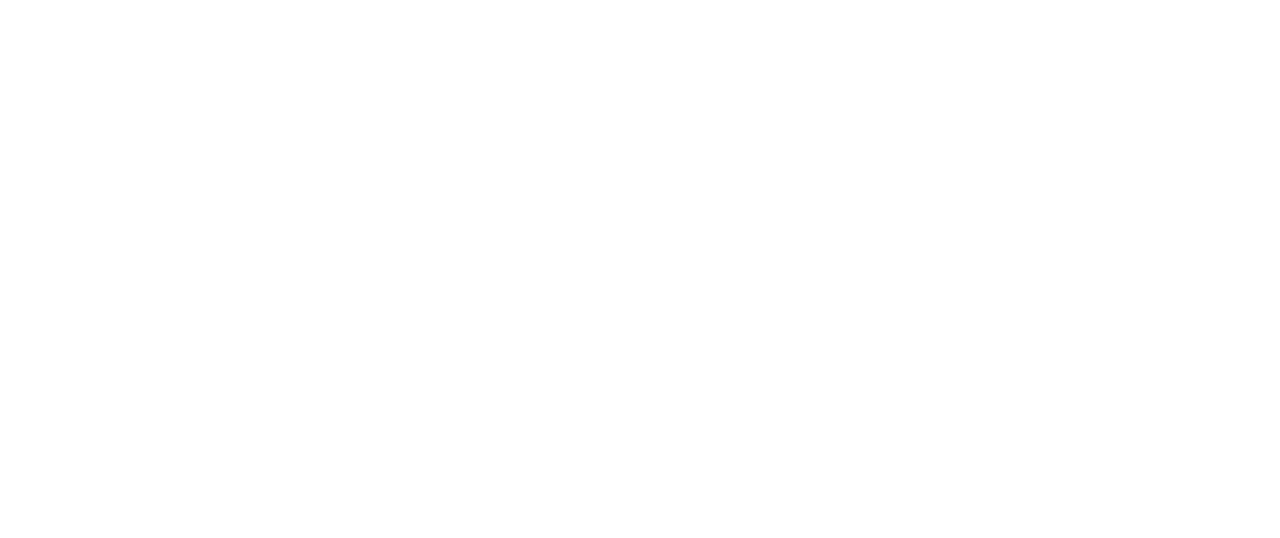
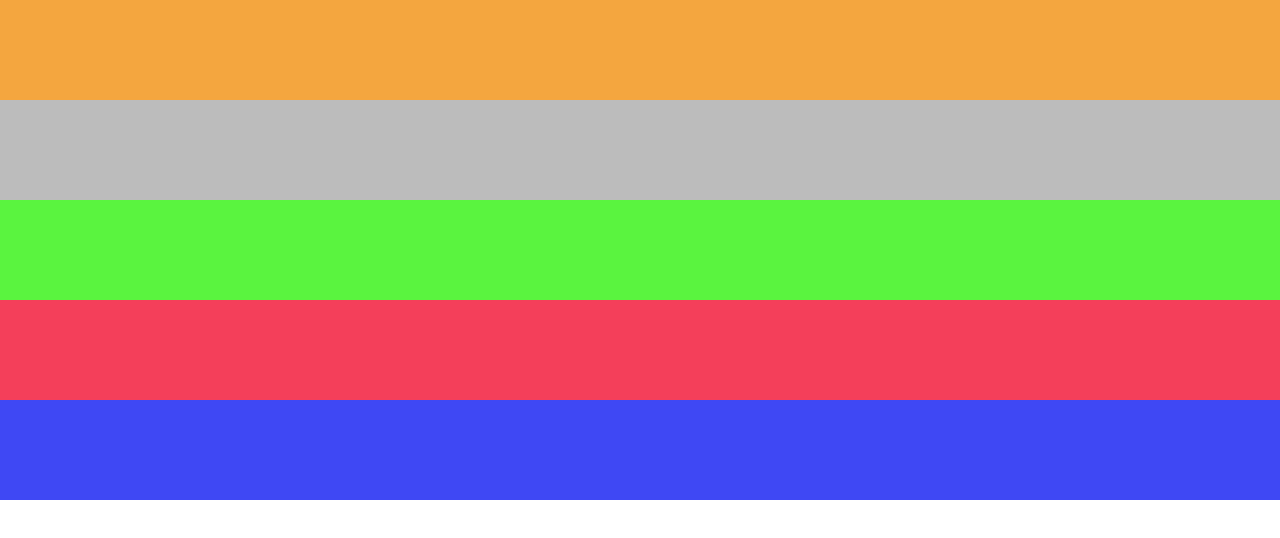
Before and after one commit to ColluraV/htmlcss-struttura-discord, a plain HTML site: page index.html in a window 1280 px wide. Drawn offline with Linux system fonts and the light colour scheme.

Commit message:
aggiunti tag nel main

```diff
--- a/index.html
+++ b/index.html
@@ -2,6 +2,7 @@
 <html lang="en">
 <head>
     <title>Document</title>
+    <link rel="stylesheet" href="style.css">
 </head>
 <body>
     <header>
@@ -10,6 +11,10 @@
     <main>
 
     </main>
+    <nav>
+    </nav>
+    <aside>
+    </aside>
     <footer>
 
     </footer>
--- /dev/null
+++ b/style.css
@@ -0,0 +1,28 @@
+*{
+    margin:0;
+    padding: 0;
+    box-sizing: border-box;
+}
+
+header{
+    background-color: rgb(244, 166, 63);
+    min-height: 100px;
+}
+main{
+    background-color: rgb(188, 188, 188);
+    min-height: 100px;
+}
+
+footer{
+    background-color: rgb(63, 72, 244);
+    min-height: 100px;
+}
+aside{
+    background-color: rgb(244, 63, 90);
+    min-height: 100px;
+}
+
+nav{
+    background-color: rgb(90, 244, 63);
+    min-height: 100px;
+}
```
